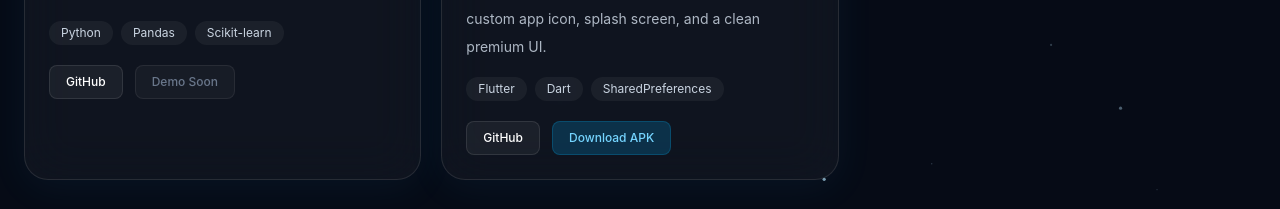
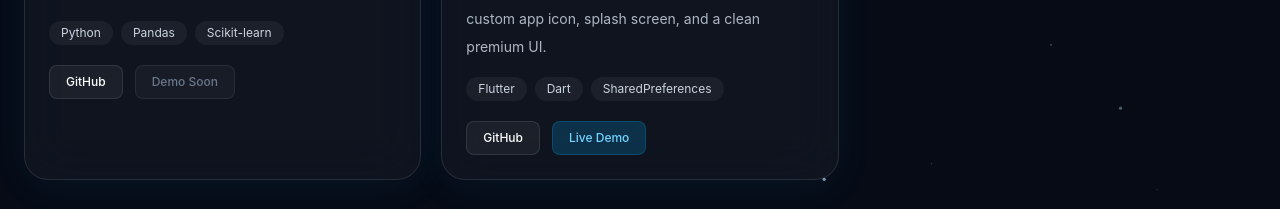
Before and after one commit to leocoder22/portfolio-live, a React (Vite) app: page / in a window 1280 px wide. Shown: the part 3340-3549 px from the top of the page. Built offline with nearby package versions, Linux system fonts and the light colour scheme.

Commit message:
Update demo link for habit tracking app

```diff
--- a/src/App.jsx
+++ b/src/App.jsx
@@ -969,7 +969,7 @@ function ProjectsSection({ darkMode }) {
     "A modern Flutter-based habit tracking app that helps users build consistency by tracking daily streaks for multiple habits. It includes dark mode, local data storage, animations, confetti celebration, custom app icon, splash screen, and a clean premium UI.",
   tech: ["Flutter", "Dart", "SharedPreferences"],
   github: "YOUR_GITHUB_LINK_HERE",
-  demo: "/downloads/habit-streak-tracker.apk",
+  demo: "https://drive.google.com/file/d/1HX4SbwC5r1O7CaSPpQXsMSR8Ob03oiZ6/view?usp=sharing",
   image: "/projects/habit-streak-app.png",
 },
   ];
```
